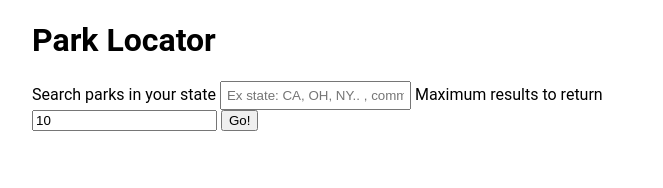
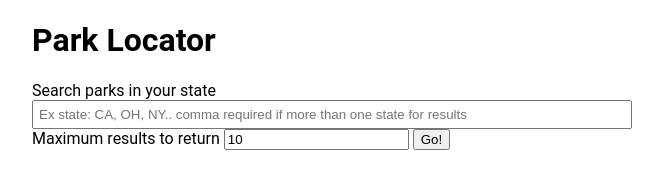
Before and after one commit to RampageFTW/Parklocator, a plain HTML site: page index.html in a window 1280 px wide. Shown: the whole page, without its empty margins (308-971 px from the left). Drawn offline with nearby package versions, Linux system fonts and the light colour scheme.

Commit message:
fixed input width

```diff
--- a/index.css
+++ b/index.css
@@ -45,3 +45,7 @@ span {
   font-weight: 700;
   display: block;
 }
+
+#js-state {
+  width: 100%;
+}
--- a/index.html
+++ b/index.html
@@ -14,8 +14,8 @@
 
         <form id="js-form">
             <label for="search-park">Search parks in your state</label>
-            <input type="text" name="search-state" id="js-state" placeholder="Ex state: CA, OH, NY.. , comma required if
-            more  than one state for results" required>
+            <input type="text" name="search-state" id="js-state"
+            placeholder="Ex state: CA, OH, NY.. comma required if more than one state for results" required>
             <label for="max-results">Maximum results to return</label>
             <input type="number" name="max-results" id="js-max-results" value="10">
 
```
